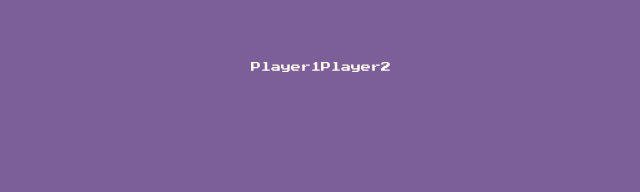
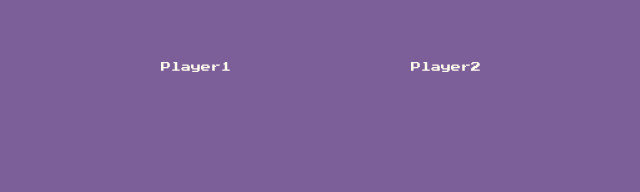
Before and after one commit to JoaoVSBraz/js-for-react, a website built with Vite: page index.html in a window 1280 px wide. Shown: the top 192 px of the page, without its empty margins (319-959 px from the left). Built offline with nearby package versions, Linux system fonts and the light colour scheme.

Commit message:
:art: Adjust some aligment & add html comments

```diff
--- a/main.js
+++ b/main.js
@@ -2,7 +2,7 @@ import "./src/styles/settings/colors.css";
 import "./src/styles/generic/reset.css";
 import "./src/styles/elements/base.css";
 import BoardGame from "./src/objects/BoardGame";
-import PlayerName from "./src/components/PlayerName";
+import ScoreBoard from "./src/objects/ScoreBoard";
 
 
 const $root = document.querySelector("#root");
@@ -10,8 +10,7 @@ const $root = document.querySelector("#root");
 $root.insertAdjacentHTML(
     "beforeend",
     `
-        ${PlayerName('Player1')}
-        ${PlayerName('Player2')}
+        ${ScoreBoard()}
         ${BoardGame(6)}
     `
 );
--- a/src/components/CardGame/index.js
+++ b/src/components/CardGame/index.js
@@ -1,7 +1,7 @@
 import "./style.css";
 
 function CardGame() {
-    return `
+    return /*html*/`
     <article class="card-game">
         <img src="images/alura-pixel.svg" alt="Alura Logo">
     </article>
--- a/src/components/PlayerName/index.js
+++ b/src/components/PlayerName/index.js
@@ -1,7 +1,7 @@
 import "./style.css";
 
 function PlayerName(content) {
-    return `
+    return /*html*/`
         <p class="player-name">${content}</p>
     `
 }
--- a/src/objects/BoardGame/index.js
+++ b/src/objects/BoardGame/index.js
@@ -5,7 +5,7 @@ function BoardGame(amountCards) {
     const $htmlCardGame = CardGame();
     const $htmlContent = $htmlCardGame.repeat(amountCards)
 
-    return `
+    return /*html*/`
         <section class="board-game">
             ${$htmlContent}
         </section>
--- a/src/styles/elements/base.css
+++ b/src/styles/elements/base.css
@@ -19,3 +19,10 @@ body {
     height: 100vh;
     margin: 0 auto;
 }
+
+header{
+    display: flex;
+    width: 100%;
+    align-items: center;
+    justify-content: space-between;
+}
```
